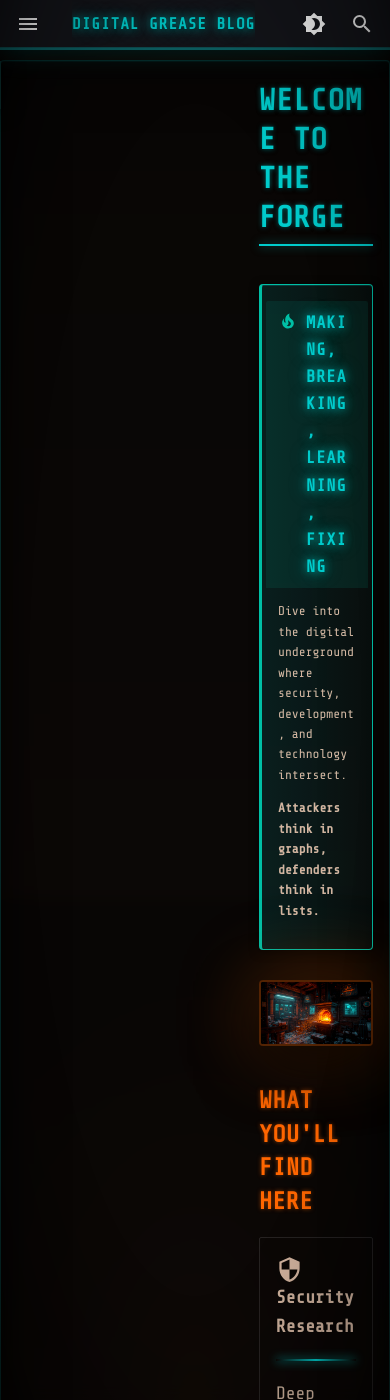
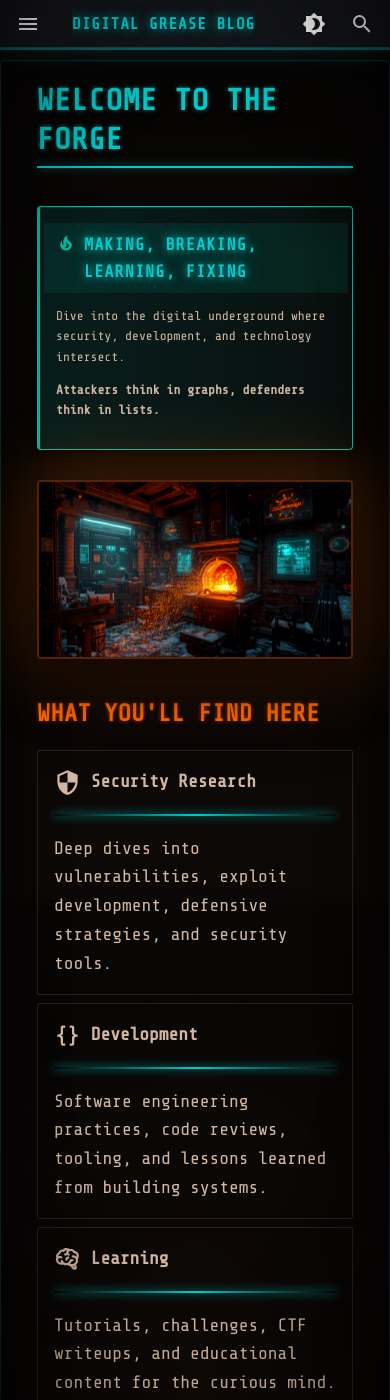
Before and after one commit to digital-grease/blog.digitalgrease.github.io, an MkDocs documentation site: the page built from docs/index.md, in a window 390 px wide and 1400 px high. Built offline with MkDocs 1.6.1 and Material for MkDocs 9.7.7, drawn with Linux system fonts in a browser that asks for light colours; comment, search, counter and statistics services are not loaded.

Commit message:
mobile fix

```diff
--- a/docs/stylesheets/cyberpunk.css
+++ b/docs/stylesheets/cyberpunk.css
@@ -965,6 +965,44 @@ body::before {
 
 /* Tablet and below (768px) */
 @media screen and (max-width: 768px) {
+  /* Fix sidebar layout on mobile - prevent content squishing */
+  .md-sidebar {
+    position: fixed !important;
+    transform: translateX(-100%);
+    transition: transform 0.3s ease;
+  }
+
+  .md-sidebar--primary[data-md-state="open"] {
+    transform: translateX(0);
+  }
+
+  /* Hide secondary sidebar completely on mobile */
+  .md-sidebar--secondary {
+    display: none;
+  }
+
+  /* Ensure main content takes full width */
+  .md-content {
+    max-width: 100%;
+    margin-left: 0;
+  }
+
+  .md-main__inner {
+    margin-left: 0 !important;
+    margin-right: 0 !important;
+  }
+
+  /* Full width container */
+  .md-container {
+    padding-left: 0;
+    padding-right: 0;
+  }
+
+  .md-grid {
+    margin-left: 0.8rem;
+    margin-right: 0.8rem;
+  }
+
   /* Reduce header text size */
   .md-header__title {
     font-size: 0.9rem;
@@ -1077,6 +1115,18 @@ body::before {
 
 /* Mobile phones (480px and below) */
 @media screen and (max-width: 480px) {
+  /* Ensure full-width layout on small screens */
+  .md-grid {
+    margin-left: 0;
+    margin-right: 0;
+    max-width: 100%;
+  }
+
+  .md-content__inner {
+    padding-left: 1rem;
+    padding-right: 1rem;
+  }
+
   /* Further reduce header */
   .md-header__title {
     font-size: 0.8rem;
```
